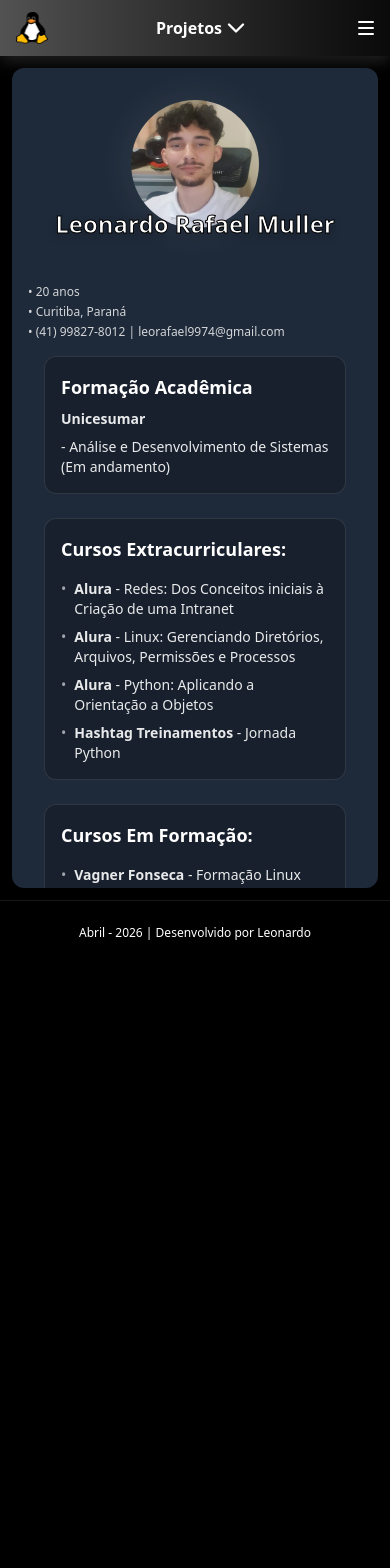
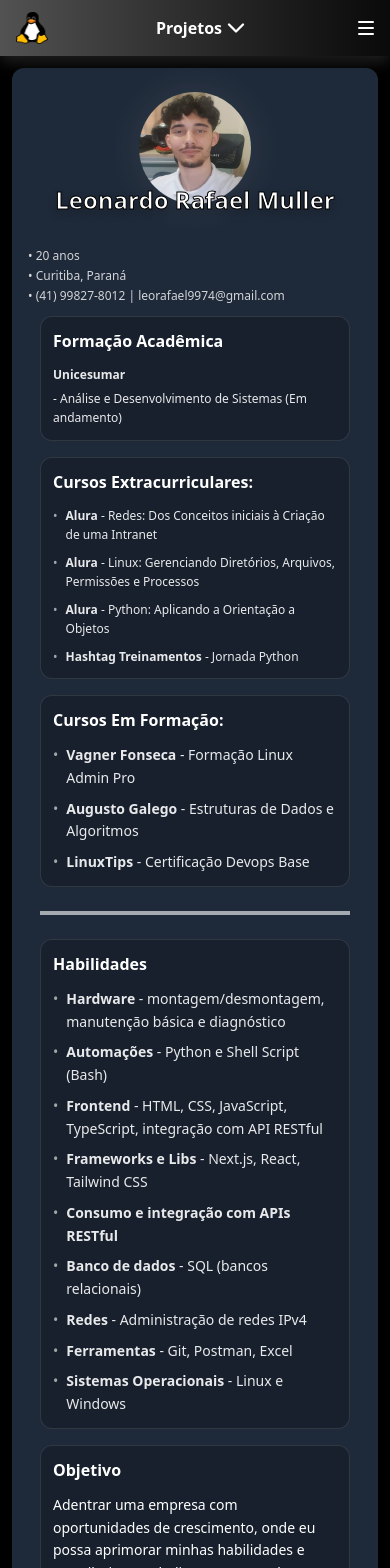
Before and after one commit to Umleo/Portfolio, a Next.js app: page /curriculum in a window 390 px wide. Shown: the top 1568 px of the page. Before the commit the page ends 965 px from the top, so only its background shows below. Built offline with nearby package versions, Linux system fonts and the light colour scheme; a web font is replaced by a local one.

Commit message:
Retirando scroll do curriculo

```diff
--- a/src/app/curriculum/page.tsx
+++ b/src/app/curriculum/page.tsx
@@ -15,12 +15,12 @@ export default function Curriculum() {
 
   return (
     <>
-      <section className="flex min-h-screen items-center justify-center p-3 text-white sm:p-6">
-        <article className="flex h-[calc(100vh-1.5rem)] w-full max-w-5xl flex-col overflow-y-auto overflow-hidden rounded-xl bg-gray-800 minimal-scrollbar sm:h-[calc(100vh-3rem)] sm:rounded-2xl lg:w-1/2">
+      <section className="flex items-center justify-center p-3 text-white sm:p-6">
+        <article className="flex w-full max-w-5xl flex-col rounded-xl bg-gray-800 minimal-scrollbar sm:rounded-2xl lg:w-1/2">
           {/* Cabeçalho: foto centralizada com nome sobreposto */}
-          <section className="relative flex flex-col items-center justify-center bg-linear-to-b px-4 pb-10 pt-8 sm:pb-12 sm:pt-12">
-            <div className="relative mb-6 flex w-full items-center justify-center">
-              <div className="relative flex h-32 w-32 items-center justify-center rounded-full text-sm shadow-[0_0_40px_rgba(255,255,255,0.1)] sm:h-48 sm:w-48">
+          <section className="relative flex flex-col items-center justify-center bg-linear-to-b px-4 pb-8 pt-6 sm:pb-12 sm:pt-12">
+            <div className="relative mb-5 flex w-full items-center justify-center sm:mb-6">
+              <div className="relative flex h-28 w-28 items-center justify-center rounded-full text-sm shadow-[0_0_40px_rgba(255,255,255,0.1)] sm:h-48 sm:w-48">
                 <Image
                   src="/foto.jpg"
                   alt="Leonardo Rafael Muller"
@@ -28,13 +28,13 @@ export default function Curriculum() {
                   className="rounded-full"
                 />
               </div>
-              <div className="absolute w-full bottom-0 left-1/2 transform -translate-x-1/2 translate-y-1/2 text-center">
-                <h1 className="mb-2 text-2xl w-full font-bold [-webkit-text-stroke:1px_black] drop-shadow-lg sm:text-5xl">
+              <div className="absolute bottom-0 left-1/2 w-full -translate-x-1/2 translate-y-1/2 text-center">
+                <h1 className="mb-2 w-full text-2xl font-bold [-webkit-text-stroke:1px_black] drop-shadow-lg sm:text-5xl">
                   Leonardo Rafael Muller
                 </h1>
               </div>
             </div>
-            <div className="mt-8 w-full max-w-3xl text-start">
+            <div className="mt-6 w-full max-w-3xl text-start sm:mt-8">
               <ul className="space-y-1 text-xs text-white/80 sm:text-sm">
                 <li>• 20 anos</li>
                 <li>• Curitiba, Paraná</li>
@@ -46,18 +46,18 @@ export default function Curriculum() {
             </div>
 
             {/* Corpo principal*/}
-            <main className="flex-1 w-full max-w-4xl space-y-6 overflow-x-hidden p-4 sm:p-8">
+            <main className="flex-1 w-full max-w-4xl space-y-4 overflow-x-hidden p-3 sm:space-y-6 sm:p-8">
               {/* Formação Acadêmica */}
-              <section className="rounded-xl border border-white/10 bg-black/20 p-4 sm:p-5">
-                <h2 className="mb-2 text-lg font-semibold text-white sm:mb-4">
+              <section className="rounded-xl border border-white/10 bg-black/20 p-3 sm:p-5">
+                <h2 className="mb-3 text-base font-semibold text-white sm:mb-4 sm:text-lg">
                   Formação Acadêmica
                 </h2>
-                <ul className="space-y-2 text-sm text-white/90">
-                  <li className="flex sm:gap-3">
+                <ul className="space-y-2 text-xs leading-relaxed text-white/90 sm:text-base">
+                  <li className="flex items-start gap-2 sm:gap-3">
                     <span className="text-white/60 min-w-fit hidden sm:inline">
                       •
                     </span>
-                    <span className="flex flex-col gap-2 sm:flex-row">
+                    <span className="flex flex-col gap-1 sm:flex-row sm:gap-2">
                       <strong>Unicesumar</strong> - Análise e Desenvolvimento de
                       Sistemas (Em andamento)
                     </span>
@@ -66,12 +66,12 @@ export default function Curriculum() {
               </section>
 
               {/* Cursos Extracurriculares */}
-              <section className="rounded-xl border border-white/10 bg-black/20 p-4 sm:p-5">
-                <h2 className="mb-4 text-lg font-semibold text-white">
+              <section className="rounded-xl border border-white/10 bg-black/20 p-3 sm:p-5">
+                <h2 className="mb-3 text-base font-semibold text-white sm:mb-4 sm:text-lg">
                   Cursos Extracurriculares:
                 </h2>
-                <ul className="space-y-2 text-sm text-white/90">
-                  <li className="flex gap-2 sm:gap-3">
+                <ul className="space-y-2 text-xs leading-relaxed text-white/90 sm:text-base">
+                  <li className="flex items-start gap-2 sm:gap-3">
                     <span className="text-white/60 min-w-fit">•</span>
                     <span
                       className="hover:underline cursor-pointer"
@@ -88,7 +88,7 @@ export default function Curriculum() {
                       </a>
                     </span>
                   </li>
-                  <li className="flex gap-2 sm:gap-3">
+                  <li className="flex items-start gap-2 sm:gap-3">
                     <span className="text-white/60 min-w-fit">•</span>
                     <span
                       className="hover:underline cursor-pointer"
@@ -103,7 +103,7 @@ export default function Curriculum() {
                       Arquivos, Permissões e Processos
                     </span>
                   </li>
-                  <li className="flex gap-2 sm:gap-3">
+                  <li className="flex items-start gap-2 sm:gap-3">
                     <span className="text-white/60 min-w-fit">•</span>
                     <span
                       className="hover:underline cursor-pointer"
@@ -116,7 +116,7 @@ export default function Curriculum() {
                       Objetos
                     </span>
                   </li>
-                  <li className="flex gap-2 sm:gap-3">
+                  <li className="flex items-start gap-2 sm:gap-3">
                     <span className="text-white/60 min-w-fit">•</span>
                     <span
                       className="hover:underline cursor-pointer"
@@ -134,25 +134,25 @@ export default function Curriculum() {
               </section>
 
               {/* Cursos Em Formação */}
-              <section className="rounded-xl border border-white/10 bg-black/20 p-4 sm:p-5">
-                <h2 className="mb-4 text-lg font-semibold text-white">
+              <section className="rounded-xl border border-white/10 bg-black/20 p-3 sm:p-5">
+                <h2 className="mb-3 text-base font-semibold text-white sm:mb-4 sm:text-lg">
                   Cursos Em Formação:
                 </h2>
-                <ul className="space-y-2 text-sm text-white/90">
-                  <li className="flex gap-2 sm:gap-3">
+                <ul className="space-y-2 text-sm leading-relaxed text-white/90 sm:text-base">
+                  <li className="flex items-start gap-2 sm:gap-3">
                     <span className="text-white/60 min-w-fit">•</span>
                     <span>
                       <strong>Vagner Fonseca</strong> - Formação Linux Admin Pro
                     </span>
                   </li>
-                  <li className="flex gap-2 sm:gap-3">
+                  <li className="flex items-start gap-2 sm:gap-3">
                     <span className="text-white/60 min-w-fit">•</span>
                     <span>
                       <strong>Augusto Galego</strong> - Estruturas de Dados e
                       Algoritmos
                     </span>
                   </li>
-                  <li className="flex gap-2 sm:gap-3">
+                  <li className="flex items-start gap-2 sm:gap-3">
                     <span className="text-white/60 min-w-fit">•</span>
                     <span>
                       <strong>LinuxTips</strong> - Certificação Devops Base
@@ -161,66 +161,66 @@ export default function Curriculum() {
                 </ul>
               </section>
 
-              <hr className="border-white/60 border-2 w-full my-10" />
+              <hr className="my-6 w-full border-2 border-white/60 sm:my-10" />
 
               {/* Habilidades / tecnologias principais */}
-              <section className="rounded-xl border border-white/10 bg-black/20 p-4 sm:p-5">
-                <h2 className="text-lg font-semibold text-white mb-4">
+              <section className="rounded-xl border border-white/10 bg-black/20 p-3 sm:p-5">
+                <h2 className="mb-3 text-base font-semibold text-white sm:mb-4 sm:text-lg">
                   Habilidades
                 </h2>
-                <ul className="space-y-2 text-sm text-white/90">
-                  <li className="flex gap-2 sm:gap-3">
+                <ul className="space-y-2 text-sm leading-relaxed text-white/90 sm:text-base">
+                  <li className="flex items-start gap-2 sm:gap-3">
                     <span className="text-white/60 min-w-fit">•</span>
                     <span>
                       <strong>Hardware</strong> - montagem/desmontagem,
                       manutenção básica e diagnóstico
                     </span>
                   </li>
-                  <li className="flex gap-2 sm:gap-3">
+                  <li className="flex items-start gap-2 sm:gap-3">
                     <span className="text-white/60 min-w-fit">•</span>
                     <span>
                       <strong>Automações</strong> - Python e Shell Script (Bash)
                     </span>
                   </li>
-                  <li className="flex gap-2 sm:gap-3">
+                  <li className="flex items-start gap-2 sm:gap-3">
                     <span className="text-white/60 min-w-fit">•</span>
                     <span>
                       <strong>Frontend</strong> - HTML, CSS, JavaScript,
                       TypeScript, integração com API RESTful
                     </span>
                   </li>
-                  <li className="flex gap-2 sm:gap-3">
+                  <li className="flex items-start gap-2 sm:gap-3">
                     <span className="text-white/60 min-w-fit">•</span>
                     <span>
                       <strong>Frameworks e Libs</strong> - Next.js, React,
                       Tailwind CSS
                     </span>
                   </li>
-                  <li className="flex gap-2 sm:gap-3">
+                  <li className="flex items-start gap-2 sm:gap-3">
                     <span className="text-white/60 min-w-fit">•</span>
                     <span>
                       <strong>Consumo e integração com APIs RESTful</strong>
                     </span>
                   </li>
-                  <li className="flex gap-2 sm:gap-3">
+                  <li className="flex items-start gap-2 sm:gap-3">
                     <span className="text-white/60 min-w-fit">•</span>
                     <span>
                       <strong>Banco de dados</strong> - SQL (bancos relacionais)
                     </span>
                   </li>
-                  <li className="flex gap-2 sm:gap-3">
+                  <li className="flex items-start gap-2 sm:gap-3">
                     <span className="text-white/60 min-w-fit">•</span>
                     <span>
                       <strong>Redes</strong> - Administração de redes IPv4
                     </span>
                   </li>
-                  <li className="flex gap-2 sm:gap-3">
+                  <li className="flex items-start gap-2 sm:gap-3">
                     <span className="text-white/60 min-w-fit">•</span>
                     <span>
                       <strong>Ferramentas</strong> - Git, Postman, Excel
                     </span>
                   </li>
-                  <li className="flex gap-2 sm:gap-3">
+                  <li className="flex items-start gap-2 sm:gap-3">
                     <span className="text-white/60 min-w-fit">•</span>
                     <span>
                       <strong>Sistemas Operacionais</strong> - Linux e Windows
@@ -230,9 +230,11 @@ export default function Curriculum() {
               </section>
 
               {/* Projetos */}
-              <section className="rounded-xl border border-white/10 bg-black/20 p-4 sm:p-5">
-                <h2 className="text-lg font-semibold text-white">Objetivo</h2>
-                <p className="text-sm text-white mt-4">
+              <section className="rounded-xl border border-white/10 bg-black/20 p-3 sm:p-5">
+                <h2 className="text-base font-semibold text-white sm:text-lg">
+                  Objetivo
+                </h2>
+                <p className="mt-3 text-sm leading-relaxed text-white sm:mt-4 sm:text-base">
                   Adentrar uma empresa com oportunidades de crescimento, onde eu
                   possa aprimorar minhas habilidades e contribuir com dedicação
                   e vontade em projetos desafiadores, me desenvolvendo
```
